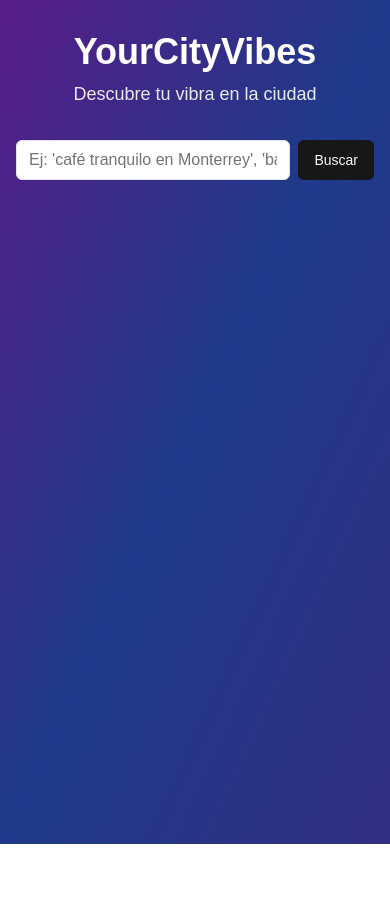
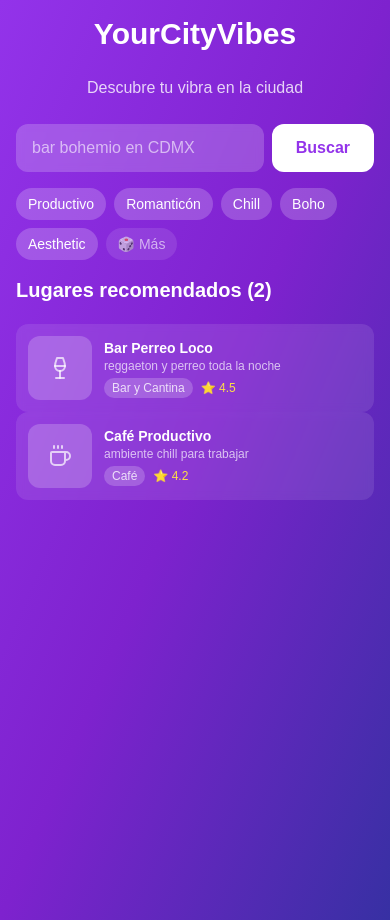
Before and after one commit to raulgabino/YVC44, a Next.js app: page / in a window 390 px wide. Both pictures are taken after a click on the button "Buscar". Before the commit the page ends 844 px from the top, so only its background shows below. Built offline with nearby package versions, Linux system fonts and the light colour scheme.

Commit message:
feat: enhance mobile interface with new components and virtual scrolling
Add react-window for virtual scrolling; update Place interface; create PlaceCardMini and VibeChips components; optimize app/page.tsx for mobile.

Co-authored-by: null <20261576+raulgabino@users.noreply.github.com>

```diff
--- a/app/page.tsx
+++ b/app/page.tsx
@@ -1,247 +1,120 @@
 "use client"
 
-import { useState } from "react"
-import { Button } from "@/components/ui/button"
-import { Input } from "@/components/ui/input"
-import { Card, CardContent, CardHeader, CardTitle } from "@/components/ui/card"
-import { Badge } from "@/components/ui/badge"
-import { MapPin, Phone, Clock, DollarSign, Star } from "lucide-react"
+import type React from "react"
 
-interface Place {
-  id: number
-  name: string
-  category: string
-  address: string
+import { useState, useMemo } from "react"
+import { FixedSizeList as List } from "react-window"
+import PlaceCardMini from "../components/PlaceCardMini"
+import VibeChips from "../components/VibeChips"
+import type { Place } from "../types/place"
+
+interface SearchState {
+  query: string
+  vibe: string
   city: string
-  phone?: string
-  hours?: string
-  lat?: number
-  lng?: number
-  rating?: number
-  price_range?: "$" | "$$" | "$$$"
-  description_short: string
-  playlists: string[]
-  source: string
-  place_id?: string
+  places: Place[]
+  loading: boolean
 }
 
-interface VibeData {
-  vibe: string
-  city: string
-  confidence: number
-}
+export default function HomePage() {
+  const [searchState, setSearchState] = useState<SearchState>({
+    query: "",
+    vibe: "",
+    city: "",
+    places: [],
+    loading: false,
+  })
 
-export default function Home() {
-  const [query, setQuery] = useState("")
-  const [places, setPlaces] = useState<Place[]>([])
-  const [vibeData, setVibeData] = useState<VibeData | null>(null)
-  const [isLoading, setIsLoading] = useState(false)
-  const [error, setError] = useState<string | null>(null)
+  const mockPlaces: Place[] = useMemo(
+    () => [
+      {
+        id: "1",
+        name: "Bar Perreo Loco",
+        category: "Bar y Cantina",
+        address: "Roma Norte, CDMX",
+        city: "CDMX",
+        description_short: "reggaeton y perreo toda la noche",
+        playlists: ["reggaeton", "perreo"],
+        rating: 4.5,
+        source: "manual",
+      },
+      {
+        id: "2",
+        name: "Café Productivo",
+        category: "Café",
+        address: "Condesa, CDMX",
+        city: "CDMX",
+        description_short: "ambiente chill para trabajar",
+        playlists: ["jazz", "chill"],
+        rating: 4.2,
+        source: "manual",
+      },
+    ],
+    [],
+  )
 
-  const formatPriceRange = (priceRange?: string) => {
-    if (!priceRange) return null
-    return priceRange
+  const handleSearch = async () => {
+    setSearchState((prev) => ({ ...prev, loading: true }))
+    setTimeout(() => {
+      setSearchState((prev) => ({
+        ...prev,
+        places: mockPlaces,
+        loading: false,
+      }))
+    }, 500)
   }
 
-  const formatRating = (rating?: number) => {
-    if (!rating) return null
-    return rating.toFixed(1)
+  const handleVibeSelect = (vibe: string) => {
+    setSearchState((prev) => ({ ...prev, vibe }))
   }
 
-  const handleSearch = async () => {
-    if (!query.trim()) return
-
-    setIsLoading(true)
-    setError(null)
-    setPlaces([])
-    setVibeData(null)
-
-    try {
-      // Step 1: Detect vibe and city
-      const vibeResponse = await fetch("/api/vibe", {
-        method: "POST",
-        headers: { "Content-Type": "application/json" },
-        body: JSON.stringify({ query }),
-      })
-
-      if (!vibeResponse.ok) {
-        throw new Error("Error detecting vibe")
-      }
-
-      const vibeData = await vibeResponse.json()
-      setVibeData(vibeData)
-
-      const { vibe, city } = vibeData
-
-      // Step 2: Check if city was detected
-      if (city === "unknown") {
-        setError('Por favor especifica una ciudad en tu búsqueda. Ejemplo: "café tranquilo en Monterrey"')
-        setIsLoading(false)
-        return
-      }
-
-      // Step 3: Get places for the detected vibe and city
-      const placesResponse = await fetch(
-        `/api/places?vibe=${encodeURIComponent(vibe)}&city=${encodeURIComponent(city)}`,
-      )
-
-      if (!placesResponse.ok) {
-        const errorData = await placesResponse.json()
-        throw new Error(errorData.message || "Error fetching places")
-      }
-
-      const placesData = await placesResponse.json()
-      setPlaces(placesData.places || [])
-    } catch (err) {
-      setError(err instanceof Error ? err.message : "Something went wrong")
-    } finally {
-      setIsLoading(false)
-    }
+  const ListItem = ({ index, style }: { index: number; style: React.CSSProperties }) => {
+    const place = searchState.places[index]
+    return (
+      <div style={style}>
+        <div className="px-4 py-1">
+          <PlaceCardMini place={place} onClick={() => console.log("Place clicked:", place.name)} />
+        </div>
+      </div>
+    )
   }
 
   return (
-    <div className="min-h-screen bg-gradient-to-br from-purple-900 via-blue-900 to-indigo-900">
-      <div className="container mx-auto px-4 py-8">
-        {/* Header */}
-        <div className="text-center mb-8">
-          <h1 className="text-4xl font-bold text-white mb-2">YourCityVibes</h1>
-          <p className="text-white/90 text-lg">Descubre tu vibra en la ciudad</p>
+    <div className="min-h-screen bg-gradient-to-br from-purple-600 via-purple-700 to-indigo-800">
+      <div className="p-4">
+        <h1 className="text-3xl font-bold text-white text-center mb-6">YourCityVibes</h1>
+        <p className="text-white/80 text-center mb-6">Descubre tu vibra en la ciudad</p>
+
+        <div className="flex gap-2 mb-4">
+          <input
+            type="text"
+            placeholder="bar bohemio en CDMX"
+            className="flex-1 px-4 py-3 rounded-xl bg-white/20 backdrop-blur-sm text-white placeholder-white/60 border-0 focus:outline-none focus:ring-2 focus:ring-white/50"
+            value={searchState.query}
+            onChange={(e) => setSearchState((prev) => ({ ...prev, query: e.target.value }))}
+          />
+          <button
+            onClick={handleSearch}
+            disabled={searchState.loading}
+            className="px-6 py-3 bg-white text-purple-600 font-semibold rounded-xl hover:bg-white/90 transition-colors disabled:opacity-50"
+          >
+            {searchState.loading ? "Buscando..." : "Buscar"}
+          </button>
         </div>
 
-        {/* Search */}
-        <div className="max-w-2xl mx-auto mb-8">
-          <div className="flex gap-2">
-            <Input
-              type="text"
-              placeholder="Ej: 'café tranquilo en Monterrey', 'bar bohemio en CDMX'"
-              value={query}
-              onChange={(e) => setQuery(e.target.value)}
-              onKeyPress={(e) => e.key === "Enter" && handleSearch()}
-              className="flex-1"
-            />
-            <Button onClick={handleSearch} disabled={isLoading}>
-              {isLoading ? "Buscando..." : "Buscar"}
-            </Button>
+        <VibeChips onVibeSelect={handleVibeSelect} selectedVibe={searchState.vibe} />
+      </div>
+
+      {searchState.places.length > 0 && (
+        <div className="flex-1">
+          <div className="px-4 mb-4">
+            <h2 className="text-xl font-semibold text-white">Lugares recomendados ({searchState.places.length})</h2>
           </div>
+          <List height={600} itemCount={searchState.places.length} itemSize={88} className="px-0">
+            {ListItem}
+          </List>
         </div>
-
-        {/* Error Message */}
-        {error && (
-          <div className="max-w-2xl mx-auto mb-6">
-            <Card className="bg-red-50 border-red-200">
-              <CardContent className="pt-6">
-                <p className="text-red-700 text-center">{error}</p>
-                <p className="text-red-600 text-sm text-center mt-2">
-                  Ciudades disponibles: CDMX, Monterrey, Guadalajara, San Miguel de Allende, Ciudad Victoria, Tijuana
-                </p>
-              </CardContent>
-            </Card>
-          </div>
-        )}
-
-        {/* Vibe Detection Results */}
-        {vibeData && (
-          <div className="max-w-2xl mx-auto mb-6">
-            <Card className="bg-white/10 backdrop-blur-sm border-white/20">
-              <CardContent className="pt-6">
-                <div className="text-center text-white">
-                  <p className="text-sm opacity-90">Detectamos tu vibra:</p>
-                  <p className="text-xl font-semibold">
-                    {vibeData.vibe} en {vibeData.city}
-                  </p>
-                  <p className="text-sm opacity-75">
-                    Confianza:{" "}
-                    {vibeData.confidence && !isNaN(vibeData.confidence)
-                      ? `${Math.round(vibeData.confidence * 100)}%`
-                      : "Calculando..."}
-                  </p>
-                </div>
-              </CardContent>
-            </Card>
-          </div>
-        )}
-
-        {/* Places Results */}
-        {places.length > 0 && (
-          <div className="max-w-4xl mx-auto">
-            <h2 className="text-2xl font-bold text-white mb-6 text-center">Lugares recomendados ({places.length})</h2>
-            <div className="grid gap-6 md:grid-cols-2 lg:grid-cols-3">
-              {places.map((place) => (
-                <Card
-                  key={place.id}
-                  className="bg-white/10 backdrop-blur-sm border-white/20 hover:bg-white/20 transition-colors"
-                >
-                  <CardHeader>
-                    <div className="flex justify-between items-start">
-                      <CardTitle className="text-white text-lg">{place.name}</CardTitle>
-                      <Badge variant="secondary" className="bg-white/20 text-white">
-                        {place.category}
-                      </Badge>
-                    </div>
-                  </CardHeader>
-                  <CardContent>
-                    <div className="space-y-3">
-                      <p className="text-white/90 text-sm">{place.description_short}</p>
-
-                      <div className="flex items-center gap-2">
-                        <MapPin className="h-4 w-4 text-white/60" />
-                        <span className="text-sm text-white/90">{place.address}</span>
-                      </div>
-
-                      {place.phone && (
-                        <div className="flex items-center gap-2">
-                          <Phone className="h-4 w-4 text-white/60" />
-                          <span className="text-sm text-white/90">{place.phone}</span>
-                        </div>
-                      )}
-
-                      {place.hours && (
-                        <div className="flex items-center gap-2">
-                          <Clock className="h-4 w-4 text-white/60" />
-                          <span className="text-sm text-white/90">{place.hours}</span>
-                        </div>
-                      )}
-
-                      {(place.rating || place.price_range) && (
-                        <div className="flex items-center gap-4">
-                          {place.rating && (
-                            <div className="flex items-center gap-1">
-                              <Star className="h-4 w-4 text-yellow-400" />
-                              <span className="text-sm text-white/90">{formatRating(place.rating)}</span>
-                            </div>
-                          )}
-                          {place.price_range && (
-                            <div className="flex items-center gap-1">
-                              <DollarSign className="h-4 w-4 text-green-400" />
-                              <span className="text-sm text-white/90">{formatPriceRange(place.price_range)}</span>
-                            </div>
-                          )}
-                        </div>
-                      )}
-
-                      <div className="flex flex-wrap gap-1">
-                        {place.playlists.map((playlist, index) => (
-                          <Badge key={index} variant="outline" className="text-xs border-white/30 text-white/80">
-                            {playlist}
-                          </Badge>
-                        ))}
-                      </div>
-                    </div>
-                  </CardContent>
-                </Card>
-              ))}
-            </div>
-          </div>
-        )}
-
-        {/* No Results */}
-        {!isLoading && places.length === 0 && vibeData && !error && (
-          <div className="text-center text-white/80">
-            <p>No se encontraron lugares para tu búsqueda.</p>
-            <p className="text-sm mt-2">Intenta con una búsqueda diferente.</p>
-          </div>
-        )}
-      </div>
+      )}
     </div>
   )
 }
--- /dev/null
+++ b/components/PlaceCardMini.tsx
@@ -0,0 +1,50 @@
+"use client"
+
+import type { Place } from "../types/place"
+import { Coffee, UtensilsCrossed, Wine, Music, ShoppingBag, Scissors, Palette, BookOpen } from "lucide-react"
+
+interface PlaceCardMiniProps {
+  place: Place
+  onClick?: () => void
+}
+
+const CATEGORY_ICONS = {
+  Café: Coffee,
+  Restaurante: UtensilsCrossed,
+  "Bar y Cantina": Wine,
+  Antro: Music,
+  Boutique: ShoppingBag,
+  "Salón de Belleza": Scissors,
+  "Espacio Cultural": Palette,
+  "Librería con Encanto": BookOpen,
+}
+
+function getCategoryIcon(category: string) {
+  const Icon = CATEGORY_ICONS[category as keyof typeof CATEGORY_ICONS] || UtensilsCrossed
+  return Icon
+}
+
+export default function PlaceCardMini({ place, onClick }: PlaceCardMiniProps) {
+  const Icon = getCategoryIcon(place.category)
+
+  return (
+    <div
+      className="flex items-center gap-3 p-3 bg-white/10 backdrop-blur-sm rounded-xl cursor-pointer hover:bg-white/20 transition-colors"
+      onClick={onClick}
+    >
+      <div className="w-16 h-16 rounded-xl overflow-hidden flex-shrink-0 bg-white/20">
+        <div className="w-full h-full flex items-center justify-center text-white/70">
+          <Icon size={24} />
+        </div>
+      </div>
+      <div className="flex-1 min-w-0">
+        <h3 className="font-semibold text-white text-sm truncate">{place.name}</h3>
+        <p className="text-white/70 text-xs truncate">{place.description_short}</p>
+        <div className="flex items-center gap-2 mt-1">
+          <span className="text-xs bg-white/20 px-2 py-0.5 rounded-full text-white/80">{place.category}</span>
+          {place.rating && <span className="text-xs text-yellow-300">⭐ {place.rating}</span>}
+        </div>
+      </div>
+    </div>
+  )
+}
--- /dev/null
+++ b/components/VibeChips.tsx
@@ -0,0 +1,58 @@
+"use client"
+
+import { useState, useEffect } from "react"
+
+interface VibeChipsProps {
+  onVibeSelect: (vibe: string) => void
+  selectedVibe?: string
+}
+
+const VIBE_TOKENS = [
+  "Bellaquear",
+  "Chill",
+  "Productivo",
+  "Romanticón",
+  "Turista",
+  "Shopear",
+  "Fiesta",
+  "Tranqui",
+  "Aesthetic",
+  "Vintage",
+  "Lounge",
+  "Boho",
+]
+
+export default function VibeChips({ onVibeSelect, selectedVibe }: VibeChipsProps) {
+  const [randomVibes, setRandomVibes] = useState<string[]>([])
+
+  useEffect(() => {
+    const shuffled = [...VIBE_TOKENS].sort(() => 0.5 - Math.random())
+    setRandomVibes(shuffled.slice(0, 5))
+  }, [])
+
+  return (
+    <div className="flex flex-wrap gap-2 mt-3">
+      {randomVibes.map((vibe) => (
+        <button
+          key={vibe}
+          onClick={() => onVibeSelect(vibe)}
+          className={`
+            px-3 py-1.5 rounded-full text-sm font-medium transition-all duration-200
+            ${selectedVibe === vibe ? "bg-white text-purple-600 shadow-lg" : "bg-white/20 text-white hover:bg-white/30"}
+          `}
+        >
+          {vibe}
+        </button>
+      ))}
+      <button
+        onClick={() => {
+          const shuffled = [...VIBE_TOKENS].sort(() => 0.5 - Math.random())
+          setRandomVibes(shuffled.slice(0, 5))
+        }}
+        className="px-3 py-1.5 rounded-full text-sm font-medium bg-white/10 text-white/60 hover:bg-white/20 transition-colors"
+      >
+        🎲 Más
+      </button>
+    </div>
+  )
+}
--- a/package.json
+++ b/package.json
@@ -37,6 +37,7 @@
     "@radix-ui/react-toggle": "latest",
     "@radix-ui/react-toggle-group": "latest",
     "@radix-ui/react-tooltip": "latest",
+    "@types/react-window": "^1.8.8",
     "autoprefixer": "^10.4.20",
     "class-variance-authority": "^0.7.1",
     "clsx": "^2.1.1",
@@ -53,6 +54,7 @@
     "react-dom": "^19",
     "react-hook-form": "latest",
     "react-resizable-panels": "latest",
+    "react-window": "latest",
     "recharts": "latest",
     "sonner": "latest",
     "tailwind-merge": "^2.5.5",
```
Also changed, not shown: types/place.ts (+10 -16 lines), 1 other file (tests, documents, lock files or other folders).
